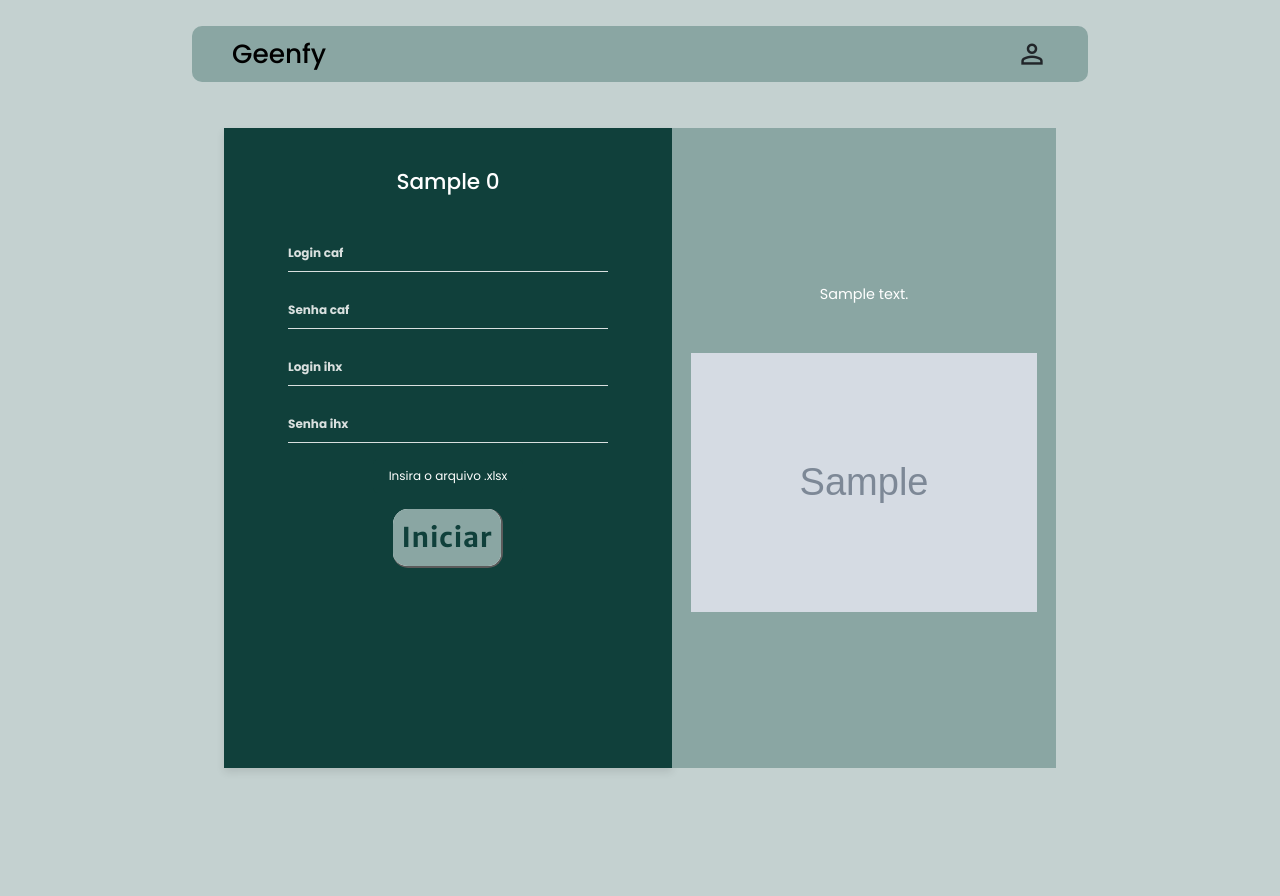
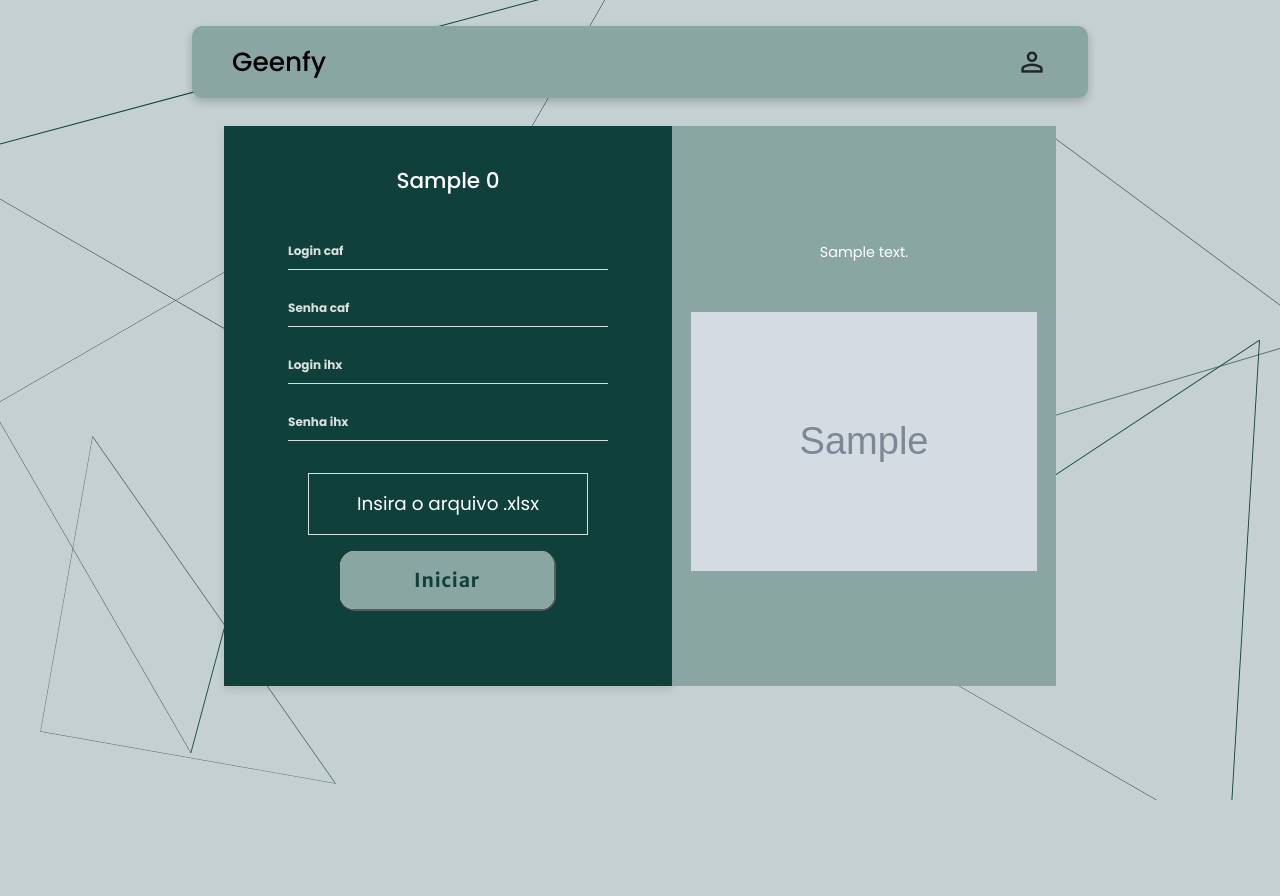
Before and after one commit to anatxzier/ProjetoRPA, a Django app: template RPA/geenfy/templates/novaTurma.html in a window 1280 px wide. After the commit the page ends 800 px from the top, so only its background shows below. Run offline with Django 3.2, Linux system fonts and the light colour scheme; the template is opened without the code that fills it: most values are stand-ins (such as "Sample title", 1, 10 or a date in 2020); grey boxes marked "Sample" are stand-in pictures; form fields are guessed from the names that the template uses.

Commit message:
estilização: styleNovaTurma.css e styleLogin.css
Co-authored-by: mariadudasn <mariadudasn@users.noreply.github.com>

```diff
--- a/RPA/geenfy/templates/novaTurma.html
+++ b/RPA/geenfy/templates/novaTurma.html
@@ -6,9 +6,40 @@
 
 {% block body %}
 <main class="containerNovaTurma">
+    <div>
+        <div class="triangle triangle1">
+            <svg width="500" height="500" viewBox="0 0 100 100">
+                <polygon points="100,0 0,100 100,100" fill="none" stroke="#10403B" stroke-width="0.2"/>
+            </svg>
+        </div>
+        <div class="triangle triangle2">
+            <svg width="400" height="400" viewBox="0 0 100 100">
+                <polygon points="100,0 0,100 100,100" fill="none" stroke="#10403B" stroke-width="0.2"/>
+            </svg>
+        </div>
+        <div class="triangle triangle5">
+            <svg width="300" height="300" viewBox="0 0 100 100">
+                <polygon points="100,0 0,100 100,100" fill="none" stroke="#10403B" stroke-width="0.2"/>
+            </svg>
+        </div>
+        <div class="triangle triangle3">
+            <svg width="300" height="300" viewBox="0 0 100 100">
+                <polygon points="50,0 0,100 100,100" fill="none" stroke="#10403B" stroke-width="0.2"/>
+            </svg>
+        </div>
+        <div class="triangle triangle4">
+            <svg width="450" height="450" viewBox="0 0 100 100">
+                <polygon points="50,0 0,100 100,100" fill="none" stroke="#10403B" stroke-width="0.2"/>
+            </svg>
+        </div>
+    </div>
+
+
     <div class="contentTurma" >
 
         <form class="nova-turma-form" method="post">
+            <div class="formulario">
+
                 <p>{{ dados_NovaTurma.0.titulo }}</p>
                 {% csrf_token %}
 
@@ -44,6 +75,11 @@
                     {% endif %}
                 </div>
 
+
+
+            </div>
+
+
             <div class="botoesTurma">
                 <label for="arquivos" class="file-label">
                     Insira o arquivo .xlsx
--- a/RPA/static/css/styleHome.css
+++ b/RPA/static/css/styleHome.css
@@ -15,7 +15,7 @@
     flex-direction: column;
     align-items: center;
     text-align:start;
-    gap: 2rem;
+    gap: 1rem;
     margin: 0px;
     max-width: 50%;
 
@@ -24,23 +24,23 @@
 
 
 .contentHome h1 {
-    max-width: 50%;
-    font-size: 3vw;
+    max-width: 60%;
+    font-size: 4vw;
     margin: 0;
     font-family: "Poppins";
     font-weight: bold;
 }
 .contentHome p {
-    font-size: 1.9vh;
+    font-size: 2vh;
     margin: 0;
     font-family: "Merriweather Sans";
     font-weight: 400;
-    max-width: 50%;
+    max-width: 60%;
 
 }
 
 .imagemHome {
-    max-width: 70vh;
+    max-width: 73vh;
 
 
 
@@ -51,7 +51,7 @@
     outline: none;
     cursor: pointer;
     border: none;
-    padding: 1vh 9vh;
+    padding: 3% 9%;
     margin: 0;
     font-family: "Merriweather Sans";
     position: relative;
@@ -59,7 +59,7 @@
     letter-spacing: 0.05rem;
     font-weight: 700;
     font-size: 3vh;
-    border-radius: 15px;
+    border-radius: 5px;
     overflow: hidden;
     background: #ffffff;
     color: #ffffff;
@@ -93,7 +93,6 @@
     background: #8AA6A3;
     width: 120%;
     left: -10%;
-
     transition: transform 0.4s cubic-bezier(0.3, 1, 0.8, 1);
 }
 
--- a/RPA/static/css/styleLogin.css
+++ b/RPA/static/css/styleLogin.css
@@ -66,6 +66,10 @@
     padding-top: 20px;
 }
 
+.alinhamento{
+    justify-content: center;
+}
+
 .half {
     flex: 1;
     height: 100%;
@@ -74,9 +78,19 @@
 .left {
     background-color: #10403B; /* Cor da metade esquerda */
     display: flex;
+    justify-content: center;
     flex-direction: column;
+    align-items: center;
+    align-self: center;
+    overflow: hidden;
+}
+
+.left form{
     justify-content: center;
-    align-items: center;
+}
+
+.left span{
+    justify-content: center;
 }
 
 .right {
@@ -100,4 +114,128 @@
     color: #8AA6A3;
     font-size: 1.5rem;
     font-weight: 600;
+    justify-content: center;
 }
+
+.login-form {
+    width: 35vw;
+    background-color: #10403B;
+    box-shadow: 0 4px 8px rgba(0, 0, 0, 0.1);
+    display: flex;
+    flex-direction: column;
+    align-items: center;
+    margin: 0;
+    position: relative; /* Para posicionar o botão no final */
+    overflow: hidden; /* Oculta a barra de rolagem */
+    padding-top: 1vh;
+}
+
+.login-form::-webkit-scrollbar-track {
+    display: none;
+    border: none;
+}
+
+.login-form::-webkit-scrollbar{
+    width: 3px;
+    border: 1px solid #8AA6A3;
+}
+
+.login-form::-webkit-scrollbar-thumb{
+    background-color: #8AA6A3;
+    border-radius: 10px;
+}
+
+
+/* Estilização dos campos de entrada */
+.login-form div {
+    margin-bottom: 1rem;
+    width: 100%;
+    position: relative;
+    display: flex;
+    flex-direction: column;
+    align-items: center;
+}
+
+.login-form input[type="text"],
+.login-form input[type="password"] {
+    width: 25vw;
+    padding: 0.5rem 0;
+    border: none;
+    border-bottom: 1px solid #D9E0DF;
+    border-radius: 0;
+    font-size: 1rem;
+    box-sizing: border-box;
+    background-color: transparent;
+    color: #D9E0DF;
+    outline: none;
+}
+
+/* Estilização dos placeholders */
+.login-form input::placeholder {
+    color: #D9E0DF;
+    opacity: 1;
+    font-family: "Poppins";
+    font-size: 1.5vh;
+}
+
+.btnTurma {
+    outline: none;
+    cursor: pointer;
+    border: none;
+    padding: 2% 13%;
+    font-family: "Merriweather Sans";
+    position: relative;
+    display: inline-block;
+    letter-spacing: 0.05rem;
+    font-weight: 700;
+    font-size: 2.4vh;
+    border-radius: 15px;
+    overflow: hidden;
+    background: #ffffff;
+    color: #10403B; /* Ajuste a cor do texto do botão conforme necessário */
+    border-bottom: 2px solid #5B5B5B;
+    border-right: 2px solid #5B5B5B;
+    transition: background-color 0.3s, color 0.3s; /* Adiciona transições suaves */
+}
+
+.btnTurma label {
+    font-family: "Poppins";
+    color: #ffffff;
+    font-size: 2.3vh;
+    background-color: #10403B;
+    padding: 2vh 6vh;
+    cursor: pointer;
+    border: 1px solid #D9E0DF;
+}
+
+.btnTurma span {
+    position: relative;
+    z-index: 10;
+    transition: color 0.4s;
+}
+
+.btnTurma:hover span {
+    color: #8AA6A3;
+}
+
+.btnTurma::before,
+.btnTurma::after {
+    position: absolute;
+    top: 0;
+    left: 0;
+    width: 100%;
+    height: 100%;
+    z-index: 0;
+}
+
+.btnTurma::before {
+    content: "";
+    background: #8AA6A3;
+    width: 120%;
+    left: -10%;
+    transition: transform 0.4s cubic-bezier(0.3, 1, 0.8, 1);
+}
+
+.btnTurma:hover::before {
+    transform: translate3d(100%, 0, 0);
+}
--- a/RPA/static/css/styleNovaTurma.css
+++ b/RPA/static/css/styleNovaTurma.css
@@ -2,27 +2,84 @@
     display: flex;
     flex-wrap: wrap;
     background-color: #C4D1D0;
-    height: 100%;
-    width: 100vw;
+    height: 100vh;
+    width: 100%;
     align-items: center;
     justify-content: center;
+    position: relative;
+    overflow: hidden;
 }
 
 .contentTurma {
     display: flex;
     flex-direction: row;
     align-items: center;
-    margin-top: 10%;
-    margin-bottom: 10%;
     justify-content: center;
-    gap: 0;
+    width: 80vw;
+    margin-top: 9%;
+    margin-bottom: 8%;
+}
 
+.triangle {
+    position: absolute;
+}
+
+/* Estilo para os triângulos */
+.triangle1 {
+    bottom: 60%;
+    left: 2%;
+    transform: rotate(30deg);
+}
+
+.triangle2 {
+    bottom: 15%;
+    left: 5%;
+    transform: rotate(150deg);
+}
+
+.triangle5 {
+    bottom: 5%;
+    left: 5%;
+    transform: rotate(100deg);
+}
+
+.triangle3 {
+    top: 20%;
+    left: 80%;
+    transform: rotate(100deg);
+}
+
+.triangle4 {
+    bottom: 5%;
+    left: 72%;
+    transform: rotate(30deg);
+}
+
+/* Ajustes de responsividade */
+@media (max-width: 768px) {
+    .triangle1, .triangle2, .triangle3, .triangle4 {
+        border-width: 0 100px 100px 0;
+    }
+
+    .triangle1::before, .triangle2::before, .triangle3::before, .triangle4::before {
+        border-width: 0 102px 102px 0;
+    }
+}
+
+.rectangle {
+    width: 70vw;
+    height: 70vh;
+    display: flex;
+    justify-content: center;
+    align-items: center;
+    position: relative;
+    padding-top: 20px;
 }
 
 .content2 {
     background-color: #8AA6A3;
     width: 30vw;
-    height: 80vh;
+    height: 70vh;
     color: #ffffff;
     font-size: 1.8vh;
     font-family: "Poppins";
@@ -32,9 +89,10 @@
     justify-content: center;
     text-align: center;
     gap: 2rem;
+    position: relative;
 }
 
-.content2 p{
+.content2 p {
     max-width: 90%;
 }
 
@@ -44,19 +102,9 @@
     object-fit: contain;
 }
 
-.nova-turma-form p{
-    color: #ffffff;
-    font-size: 2.7vh;
-    font-family: "Poppins";
-    font-weight: 500;
-    margin-top: 0;
-    margin-bottom: 2rem ;
-
-}
-
-form.nova-turma-form {
+.nova-turma-form {
     width: 35vw;
-    height: 80vh;
+    height: 70vh;
     padding: 3vw;
     background-color: #10403B;
     box-shadow: 0 4px 8px rgba(0, 0, 0, 0.1);
@@ -64,8 +112,31 @@ form.nova-turma-form {
     flex-direction: column;
     align-items: center;
     margin: 0;
+    position: relative;
+    overflow-y: scroll;
+    overflow-x: hidden;
 }
 
+
+
+.nova-turma-form::-webkit-scrollbar{
+    width: 5px;
+
+}
+
+.nova-turma-form::-webkit-scrollbar-thumb{
+    background-color: #8AA6A3;
+    border-radius: 10px;
+}
+
+.nova-turma-form p {
+    color: #ffffff;
+    font-size: 2.7vh;
+    font-family: "Poppins";
+    font-weight: 500;
+    margin-top: 0;
+    margin-bottom: 2rem;
+}
 
 /* Estilização dos campos de entrada */
 .nova-turma-form div {
@@ -75,7 +146,6 @@ form.nova-turma-form {
     display: flex;
     flex-direction: column;
     align-items: center;
-
 }
 
 .nova-turma-form input[type="text"],
@@ -88,6 +158,8 @@ form.nova-turma-form {
     font-size: 1rem;
     box-sizing: border-box;
     background-color: transparent;
+    color: #D9E0DF;
+    outline: none;
 }
 
 /* Estilização dos placeholders */
@@ -97,37 +169,36 @@ form.nova-turma-form {
     font-family: "Poppins";
     font-weight: bold;
     font-size: 1.5vh;
+}
 
+/* Estilização do campo de upload de arquivos */
+form.nova-turma-form {
+    cursor: pointer;
+    transition: background-color 0.3s;
+    text-align: center;
 
 }
 
-/* Estilização do campo de upload de arquivos */
-.nova-turma-form input[type="file"] {
-    width: 90%;
-    padding: 1rem;
-    border: 1px solid #D9E0DF;
-    border-radius: 0;
-    background-color: transparent;
-    color: #fff;
-    display: none;
-
+.nova-turma-form .file-label:hover {
+    background-color: #ffffff;
+    color: #10403B;
 }
 
 .botoesTurma {
     display: flex;
     flex-direction: row;
-    align-items: center; /* Alinha verticalmente os itens ao centro */
-    gap: 1rem; /* Espaço entre os itens, ajuste conforme necessário */
+    align-items: start;
+    gap: 1rem;
 }
 
 .botoesTurma label {
     font-family: "Poppins";
-    color: #ffffff; /* Ajuste a cor do texto da label conforme necessário */
-    font-size: 1.5vh; /* Ajuste o tamanho da fonte da label conforme necessário */
-    background-color: #10403B; /* Cor de fundo para contraste, ajuste conforme necessário */
-    padding: 0.5rem 1rem; /* Espaço interno na label */
-    border-radius: 5px; /* Adiciona bordas arredondadas na label */
-    cursor: pointer; /* Adiciona cursor pointer para a label */
+    color: #ffffff;
+    font-size: 2.3vh;
+    background-color: #10403B;
+    padding: 2vh 6vh;
+    cursor: pointer;
+    border: 1px solid #D9E0DF;
 }
 
 .botoesTurma input[type="file"] {
@@ -138,13 +209,13 @@ form.nova-turma-form {
     outline: none;
     cursor: pointer;
     border: none;
-    padding: 1vh 1vh;
+    padding: 4% 20%;
     font-family: "Merriweather Sans";
     position: relative;
     display: inline-block;
     letter-spacing: 0.05rem;
     font-weight: 700;
-    font-size: 3.4vh;
+    font-size: 2.4vh;
     border-radius: 15px;
     overflow: hidden;
     background: #ffffff;
@@ -185,73 +256,32 @@ form.nova-turma-form {
 .btnTurma:hover::before {
     transform: translate3d(100%, 0, 0);
 }
+/*
+@media (max-height: 463px) {
 
+    .botoesTurma .btnTurma {
 
+        padding: 1vh 13vh;
 
-
-/* .btnTurma {
-    outline: none;
-    cursor: pointer;
-    border: none;
-    padding: 1vh 1vh;
-    margin: 0;
-    font-family: "Merriweather Sans";
-    position: relative;
-    display: inline-block;
-    letter-spacing: 0.05rem;
-    font-weight: 700;
-    font-size: 3.4vh;
-    border-radius: 15px;
-    overflow: hidden;
-    background: #ffffff;
-    color: #ffffff;
-    border-bottom: 2px solid #5B5B5B;
-    border-right: 2px solid #5B5B5B;
-
-}
-
-.btnTurma span {
-    position: relative;
-    z-index: 10;
-    transition: color 0.4s;
-}
-
-.btnTurma:hover span {
-    color: #8AA6A3;
-}
-
-.btnTurma::before,
-.btnTurma::after {
-    position: absolute;
-    top: 0;
-    left: 0;
-    width: 100%;
-    height: 100%;
-    z-index: 0;
-}
-
-.btnTurma::before {
-    content: "";
-    background: #8AA6A3;
-    width: 120%;
-    left: -10%;
-
-    transition: transform 0.4s cubic-bezier(0.3, 1, 0.8, 1);
-}
-
-.btnTurma:hover::before {
-    transform: translate3d(100%, 0, 0);
     }
 
     .botoesTurma{
         display: flex;
-    flex-direction: row;
+        flex-wrap: wrap;
     }
 
 
-/* Estilização dos erros
-.nova-turma-form .error {
-    color: red;
-    font-size: 0.9rem;
-    margin-top: 0.5rem;
-} */
+    .nova-turma-form {
+        width: 35vw;
+        height: 90vh;
+        overflow: scroll;
+
+    }
+
+    .content2{
+        height: 90vh;
+
+    }
+
+
+     */
--- a/RPA/templates/navbar.html
+++ b/RPA/templates/navbar.html
@@ -15,7 +15,7 @@
       background-color: #8AA6A3;
       border-radius: 10px;
       width: 70vw;
-      height: 7vh;
+      height: 9vh;
       margin: 2% auto;
       position: fixed;
       top: 0;
@@ -25,6 +25,7 @@
       display: flex;
       align-items: center;
       padding: 0 5vh;
+      box-shadow: 0 4px 8px rgba(0, 0, 0, 0.2);
   }
 
   .containerNav {
```
Also changed, not shown: RPA/geenfy/templates/login.html (+10 -17 lines), RPA/static/js/animationNovaTurma.js (added, +12 -0 lines). Lines whose indentation alone changed are shown as unchanged.
